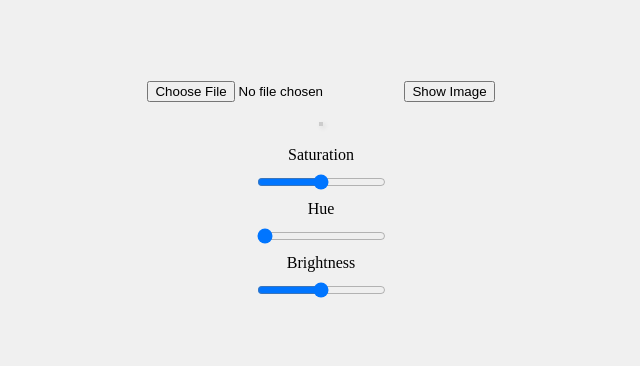
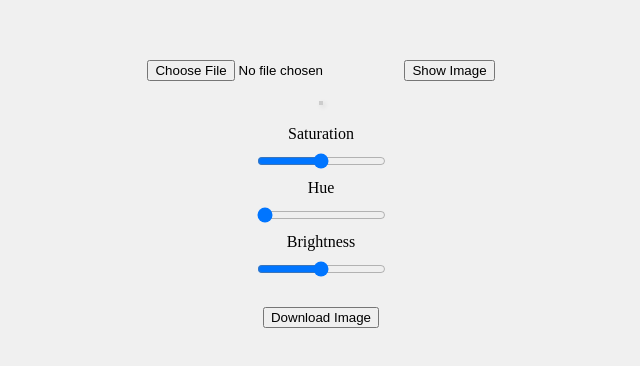
Before and after one commit to NormalDuck13/Image-Importer-Test, a plain HTML site: page index.html in a window 1280 px wide. Shown: the part 224-590 px from the top of the page, without its empty margins (319-959 px from the left). Drawn offline with Linux system fonts and the light colour scheme.

Commit message:
Update index.html

```diff
--- a/index.html
+++ b/index.html
@@ -37,6 +37,9 @@
         .slider {
             margin: 10px;
         }
+        .download-button {
+            margin-top: 20px;
+        }
     </style>
 </head>
 <body>
@@ -53,6 +56,7 @@
         <label for="brightnessSlider">Brightness</label>
         <input type="range" id="brightnessSlider" class="slider" min="0" max="200" value="100">
     </div>
+    <button class="download-button" onclick="downloadImage()">Download Image</button>
     <script>
         function displayImage() {
             const fileInput = document.getElementById('fileInput');
@@ -78,6 +82,20 @@
             image.style.filter = `saturate(${saturation}%) hue-rotate(${hue}deg) brightness(${brightness}%)`;
         }
 
+        function downloadImage() {
+            const image = document.getElementById('selectedImage');
+            const canvas = document.createElement('canvas');
+            const context = canvas.getContext('2d');
+            canvas.width = image.naturalWidth;
+            canvas.height = image.naturalHeight;
+            context.filter = image.style.filter;
+            context.drawImage(image, 0, 0, canvas.width, canvas.height);
+            const link = document.createElement('a');
+            link.href = canvas.toDataURL('image/png');
+            link.download = 'edited-image.png';
+            link.click();
+        }
+
         document.getElementById('saturationSlider').addEventListener('input', applyFilters);
         document.getElementById('hueSlider').addEventListener('input', applyFilters);
         document.getElementById('brightnessSlider').addEventListener('input', applyFilters);
```
